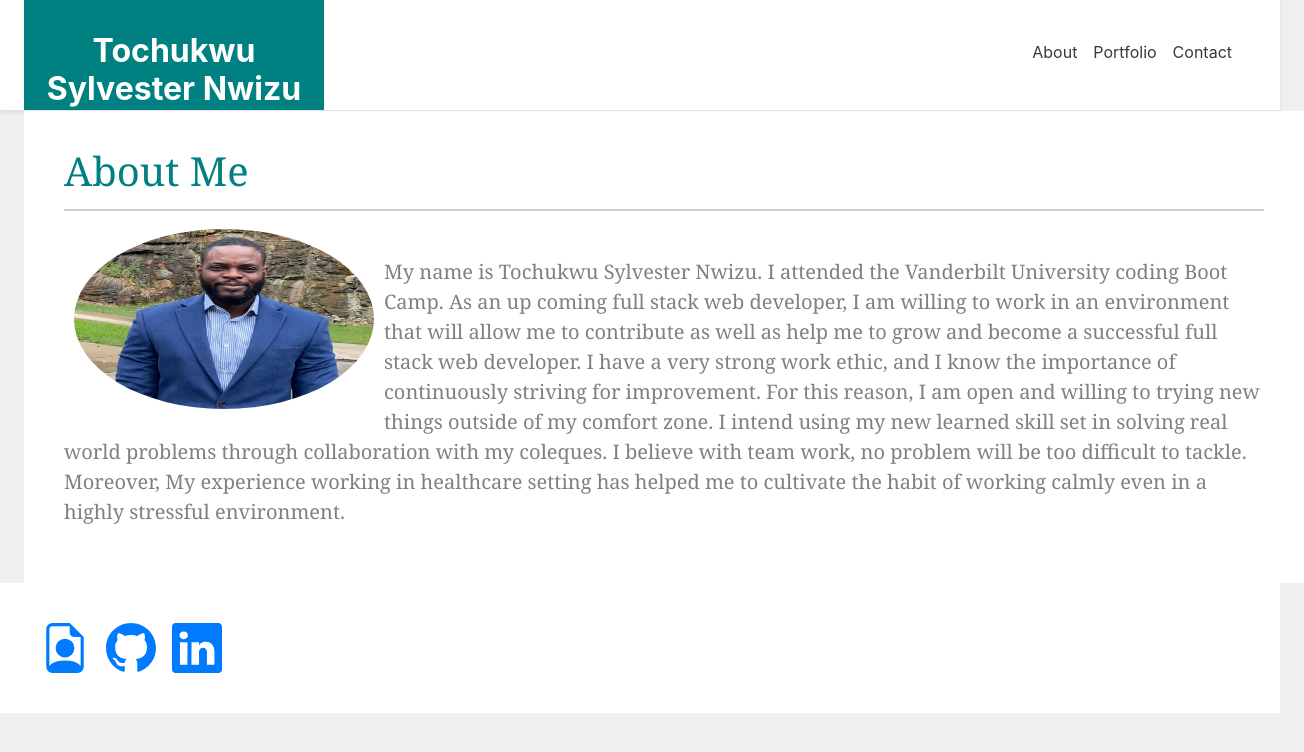
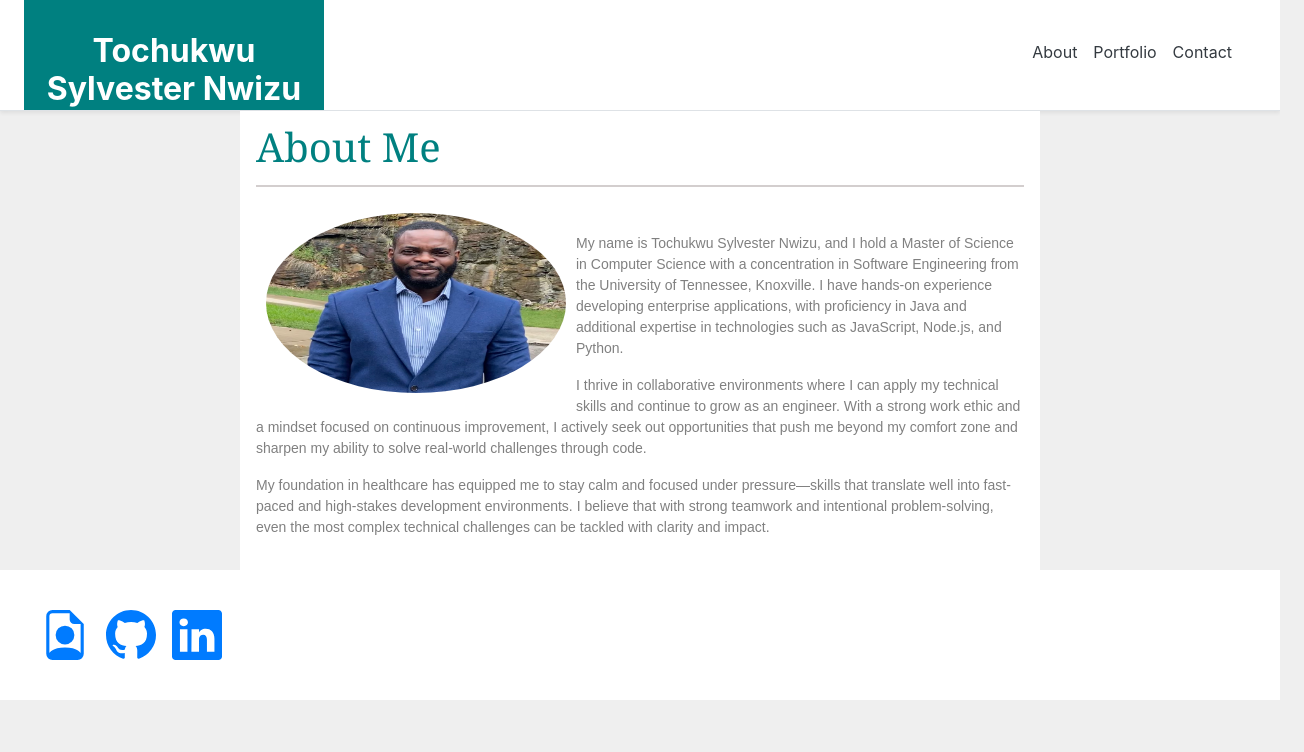
Before and after one commit to toksly/react-portfolio, a React (Create React App) app: page / in a window 1280 px wide. Shown: the top 752 px of the page, 1304 px wide, since content can reach past the window. Built offline with nearby package versions, Linux system fonts and the light colour scheme.

Commit message:
Updated my about info

```diff
--- a/src/Components/Home.js
+++ b/src/Components/Home.js
@@ -4,9 +4,17 @@ import resume from "../assets/resume/resume.pdf";
 function Home() {
 	return (
 		<>
-			<div className="row">
-				<div id="containerAbout" className="col-md-12 col-lg-12 text-left mx-4">
+			<div className="d-flex justify-content-center">
+  <div
+    id="containerAbout"
+    style={{
+      maxWidth: "800px",
+      padding: "1rem",
+      textAlign: "left",
+    }}
+  >
     <h1 id="title">About Me</h1>
+    <div className="text-center my-3">
       <img
         src={profile}
         id="profile"
@@ -15,61 +23,70 @@ function Home() {
         style={{ borderRadius: "50%" }}
         alt="TochukwuSylvesterNwizu"
       />
-					<p className="mt-3" id="Bio">
-						My name is Tochukwu Sylvester Nwizu. I attended the Vanderbilt
-						University coding Boot Camp. As an up coming full stack web
-						developer, I am willing to work in an environment that will allow me
-						to contribute as well as help me to grow and become a successful
-						full stack web developer. I have a very strong work ethic, and I
-						know the importance of continuously striving for improvement. For
-						this reason, I am open and willing to trying new things outside of
-						my comfort zone. I intend using my new learned skill set in solving
-						real world problems through collaboration with my coleques. I
-						believe with team work, no problem will be too difficult to tackle.
-						Moreover, My experience working in healthcare setting has helped me
-						to cultivate the habit of working calmly even in a highly stressful
-						environment.
+    </div>
+
+    <div className="mt-3" id="Bio">
+      <p>
+        My name is Tochukwu Sylvester Nwizu, and I hold a Master of Science in
+        Computer Science with a concentration in Software Engineering from the
+        University of Tennessee, Knoxville. I have hands-on experience
+        developing enterprise applications, with proficiency in Java and
+        additional expertise in technologies such as JavaScript, Node.js, and
+        Python.
       </p>
+      <p>
+        I thrive in collaborative environments where I can apply my technical
+        skills and continue to grow as an engineer. With a strong work ethic and
+        a mindset focused on continuous improvement, I actively seek out
+        opportunities that push me beyond my comfort zone and sharpen my ability
+        to solve real-world challenges through code.
+      </p>
+      <p>
+        My foundation in healthcare has equipped me to stay calm and focused
+        under pressure—skills that translate well into fast-paced and
+        high-stakes development environments. I believe that with strong
+        teamwork and intentional problem-solving, even the most complex
+        technical challenges can be tackled with clarity and impact.
+      </p>
+    </div>
   </div>
 </div>
 
 			<div id="links" className="col-md-12">
-				<a href={resume} target="_blank">
+				<a href={resume} target="_blank" rel="noopener noreferrer">
 					<svg
 						xmlns="http://www.w3.org/2000/svg"
 						width="50"
 						height="50"
 						fill="currentColor"
-						class="bi bi-file-earmark-person"
+						className="bi bi-file-earmark-person"
 						viewBox="0 0 16 16"
 					>
 						<path d="M11 8a3 3 0 1 1-6 0 3 3 0 0 1 6 0z" />
 						<path d="M14 14V4.5L9.5 0H4a2 2 0 0 0-2 2v12a2 2 0 0 0 2 2h8a2 2 0 0 0 2-2zM9.5 3A1.5 1.5 0 0 0 11 4.5h2v9.255S12 12 8 12s-5 1.755-5 1.755V2a1 1 0 0 1 1-1h5.5v2z" />
 					</svg>
 				</a>
-				<a href="https://github.com/toksly" target="_blank" className="mx-3">
-					{/* <!-- <img class="linkImg" src="./assets/images/github.png" alt="project"/> -- */}
+
+				<a href="https://github.com/toksly" target="_blank" rel="noopener noreferrer" className="mx-3">
 					<svg
 						xmlns="http://www.w3.org/2000/svg"
 						width="50"
 						height="50"
 						fill="currentColor"
-						class="bi bi-github"
+						className="bi bi-github"
 						viewBox="0 0 16 16"
 					>
 						<path d="M8 0C3.58 0 0 3.58 0 8c0 3.54 2.29 6.53 5.47 7.59.4.07.55-.17.55-.38 0-.19-.01-.82-.01-1.49-2.01.37-2.53-.49-2.69-.94-.09-.23-.48-.94-.82-1.13-.28-.15-.68-.52-.01-.53.63-.01 1.08.58 1.23.82.72 1.21 1.87.87 2.33.66.07-.52.28-.87.51-1.07-1.78-.2-3.64-.89-3.64-3.95 0-.87.31-1.59.82-2.15-.08-.2-.36-1.02.08-2.12 0 0 .67-.21 2.2.82.64-.18 1.32-.27 2-.27.68 0 1.36.09 2 .27 1.53-1.04 2.2-.82 2.2-.82.44 1.1.16 1.92.08 2.12.51.56.82 1.27.82 2.15 0 3.07-1.87 3.75-3.65 3.95.29.25.54.73.54 1.48 0 1.07-.01 1.93-.01 2.2 0 .21.15.46.55.38A8.012 8.012 0 0 0 16 8c0-4.42-3.58-8-8-8z" />
 					</svg>
 				</a>
-				<a
-					href="https://www.linkedin.com/in/sylvester-nwizu-6151b3aa/"
-					target="_blank"
-				>
+
+				<a href="https://www.linkedin.com/in/sylvester-nwizu-6151b3aa/" target="_blank" rel="noopener noreferrer">
 					<svg
 						xmlns="http://www.w3.org/2000/svg"
 						width="50"
 						height="50"
 						fill="currentColor"
-						class="bi bi-linkedin"
+						className="bi bi-linkedin"
 						viewBox="0 0 16 16"
 					>
 						<path d="M0 1.146C0 .513.526 0 1.175 0h13.65C15.474 0 16 .513 16 1.146v13.708c0 .633-.526 1.146-1.175 1.146H1.175C.526 16 0 15.487 0 14.854V1.146zm4.943 12.248V6.169H2.542v7.225h2.401zm-1.2-8.212c.837 0 1.358-.554 1.358-1.248-.015-.709-.52-1.248-1.342-1.248-.822 0-1.359.54-1.359 1.248 0 .694.521 1.248 1.327 1.248h.016zm4.908 8.212V9.359c0-.216.016-.432.08-.586.173-.431.568-.878 1.232-.878.869 0 1.216.662 1.216 1.634v3.865h2.401V9.25c0-2.22-1.184-3.252-2.764-3.252-1.274 0-1.845.7-2.165 1.193v.025h-.016a5.54 5.54 0 0 1 .016-.025V6.169h-2.4c.03.678 0 7.225 0 7.225h2.4z" />
```
Also changed, not shown: 1 other file (tests, documents, lock files or other folders). Lines whose indentation alone changed are shown as unchanged.
